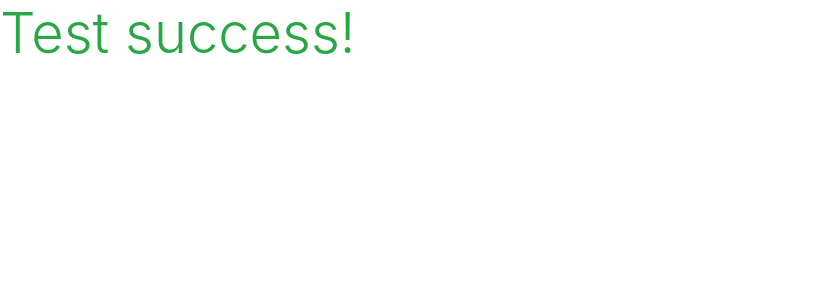
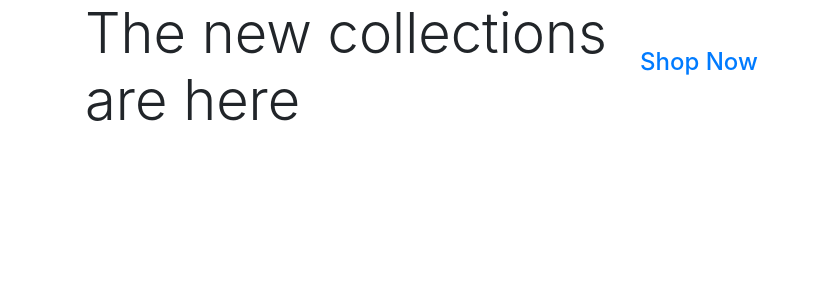
Before and after one commit to EJFleet/ci-boutique-ado, a Django app: page / in a window 1280 px wide. Shown: the top 300 px of the page, without its empty margins (0-818 px from the left). Run offline with Django 3.2, Linux system fonts and the light colour scheme.

Commit message:
Add homepage content

```diff
--- a/home/templates/home/index.html
+++ b/home/templates/home/index.html
@@ -1,8 +1,29 @@
 {% extends "base.html" %}
 {% load static %}
 
+{% block page_header %}
+<div class="container header-container">
+    <div class="row">
+        <div class="col">
+        </div>
+    </div>
+</div>
+{% endblock %}
+
 {% block content %}
 
-<h1 class="display-4 text-success">Test success!</h1>
-
+<div class="container h-100">
+    <div class="row h-100">
+        <div class="col-7 col-md-6 my-auto">
+            <h1 class="display-4 logo-font text-black">The new collections are here</h1>
+        </div>
+        <div class="my-5">
+            <h4>
+                <a href="" class="shop-now-button" btn btn-lg rounded-0 text-uppercase py-3>
+                    Shop Now
+                </a>
+            </h4>
+        </div>
+    </div>
+</div>
 {% endblock %}
```
